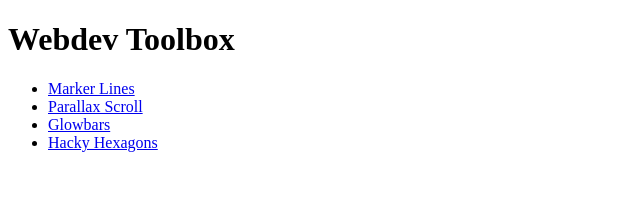
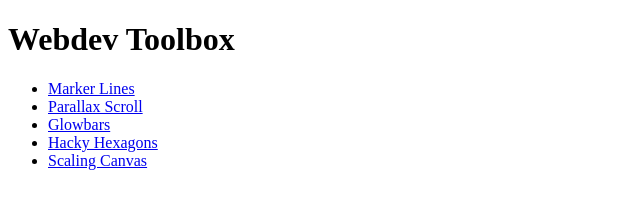
Before and after one commit to mgarbacz/webdev-toolbox, a plain HTML site: page index.html in a window 1280 px wide. Shown: the whole page, without its empty margins (0-640 px from the left). Drawn offline with Linux system fonts and the light colour scheme.

Commit message:
Add scaling canvas to toolbox links

```diff
--- a/index.html
+++ b/index.html
@@ -9,6 +9,7 @@
     <li><a href="parallax-scroll">Parallax Scroll</a></li>
     <li><a href="glowbars">Glowbars</a></li>
     <li><a href="hacky-hexagons">Hacky Hexagons</a></li>
+    <li><a href="scaling-canvas">Scaling Canvas</a></li>
   </ul>
 </body>
 </html>
```
